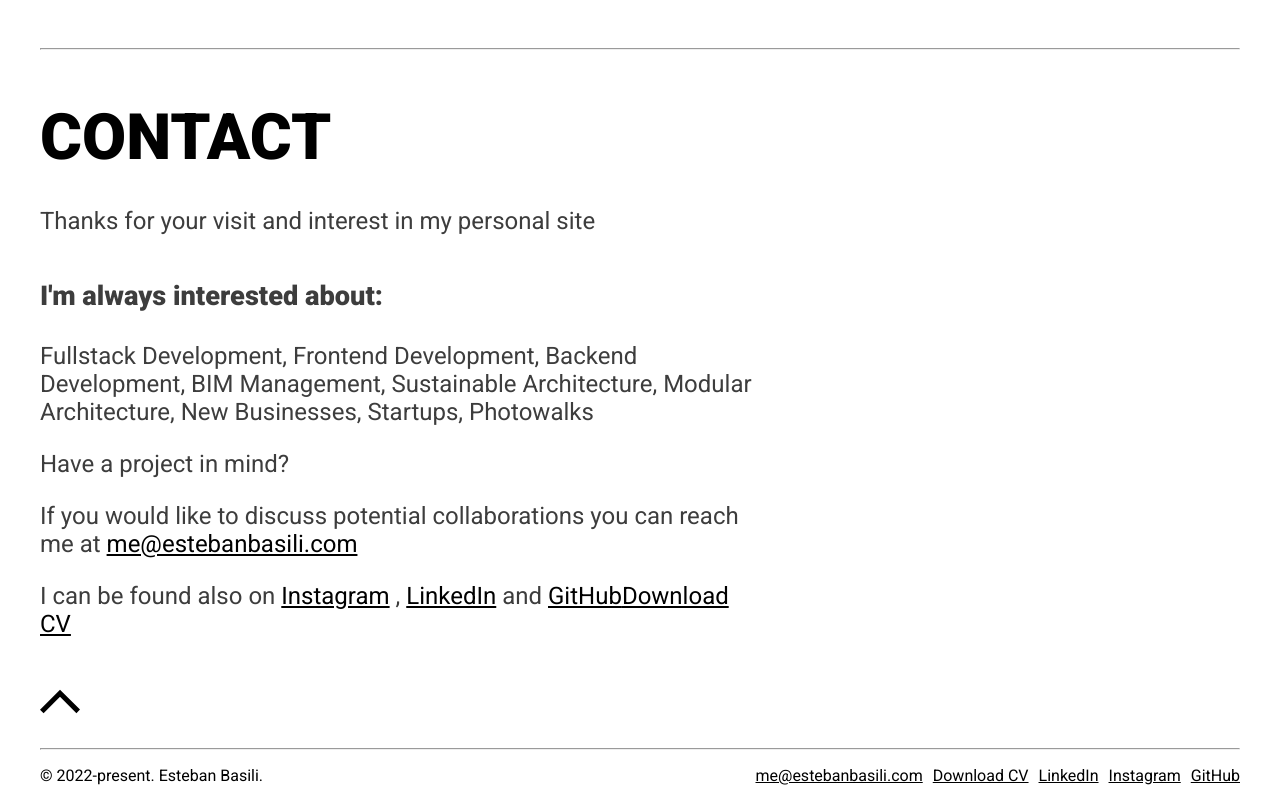
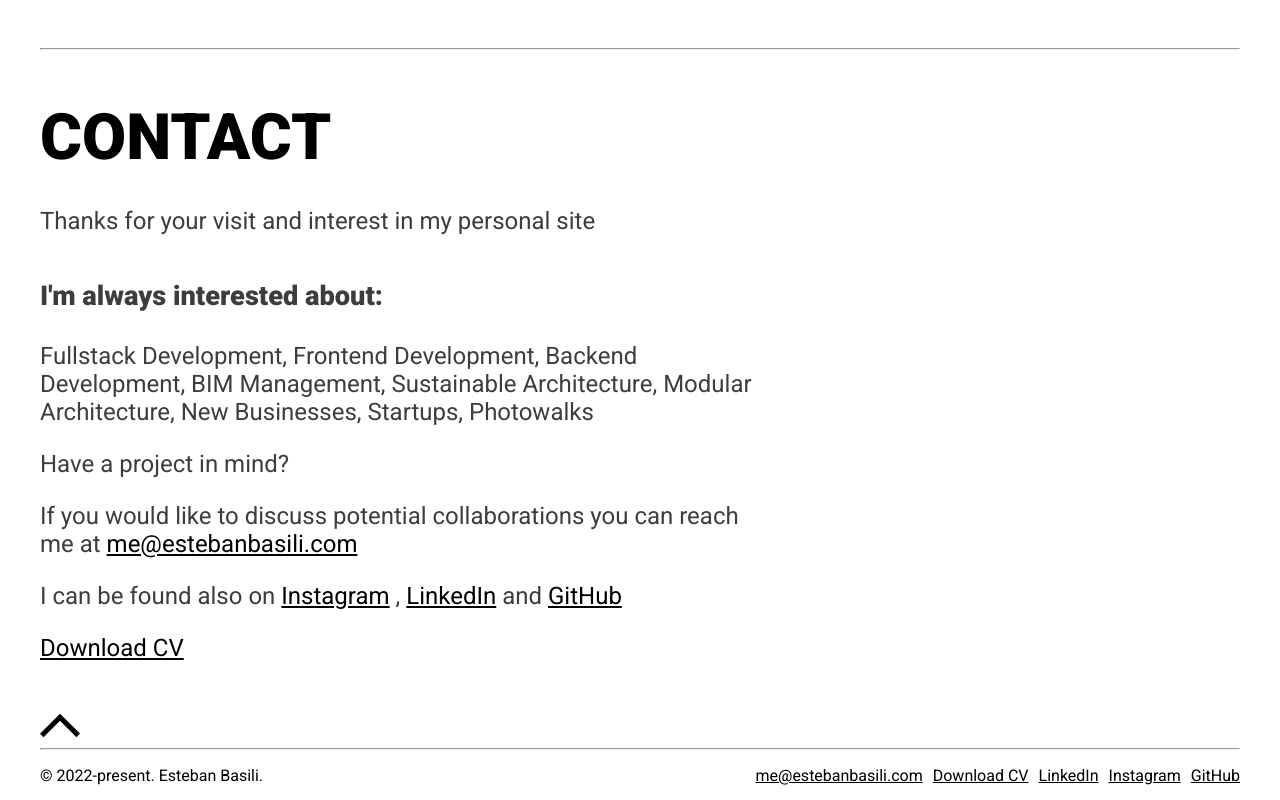
Before and after one commit to estebanba/portfolio_front, a React app: page / in a window 1280 px wide. Shown: the part 2458-3258 px from the top of the page. Built offline with nearby package versions, Linux system fonts and the light colour scheme.

Commit message:
test download file

```diff
--- a/src/components/ContactSection.jsx
+++ b/src/components/ContactSection.jsx
@@ -44,9 +44,12 @@ const ContactSection = () => {
             >
               GitHub
             </a>
+          </p>
+          <p>
             <a
               href="../assets/files/CV_2022_EstebanBasili_EN.pdf"
               target="blank"
+              download
             >
               Download CV
             </a>
```
